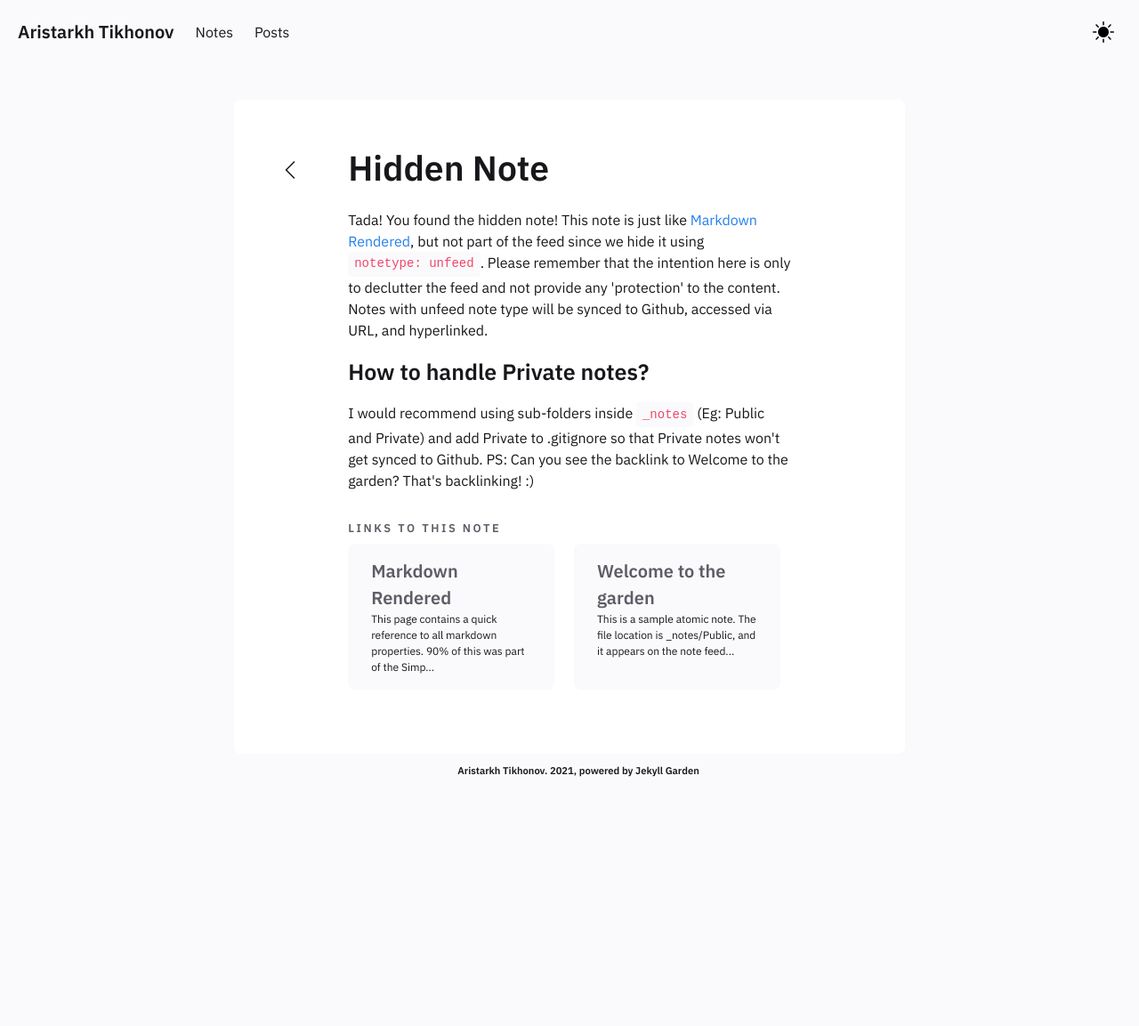
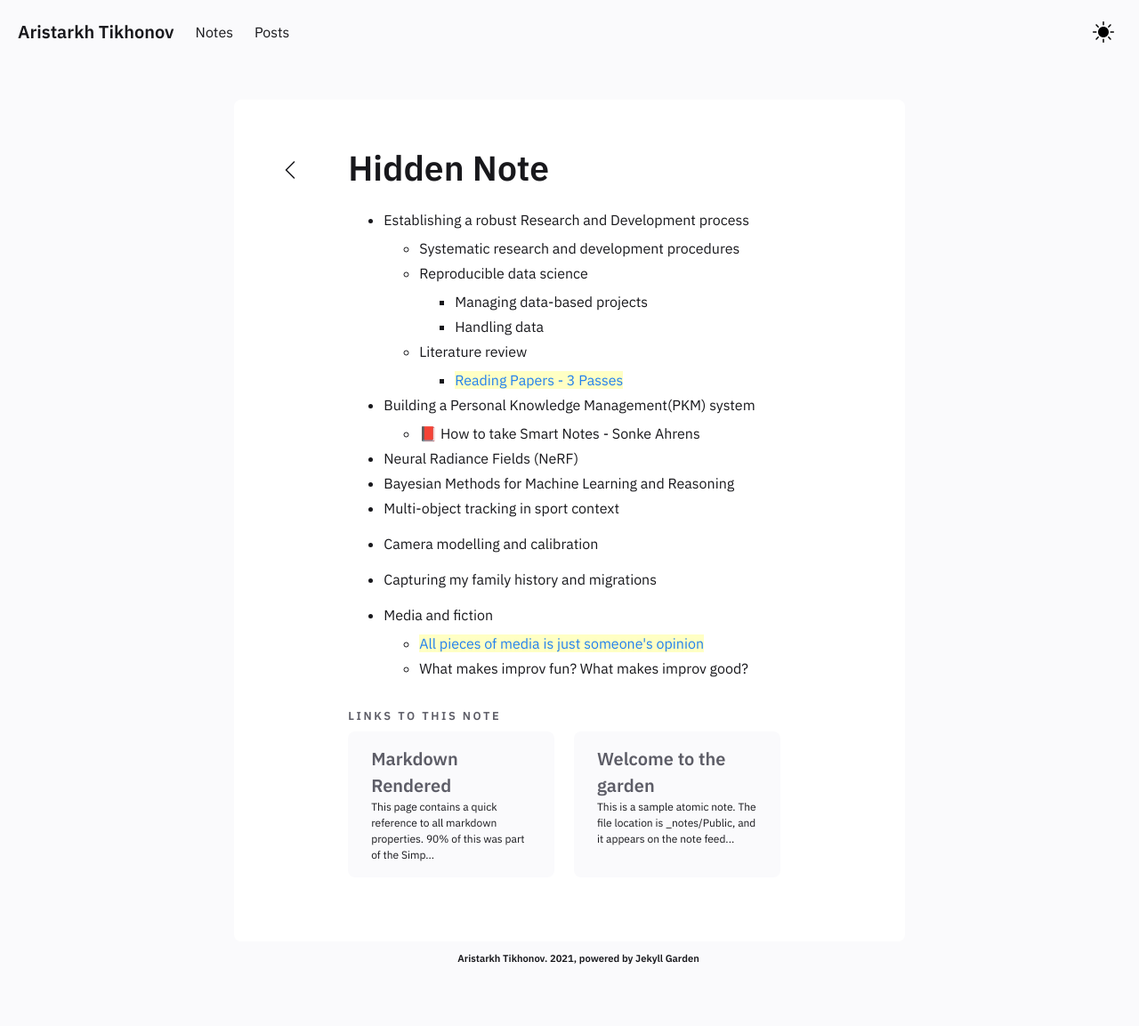
Before and after one commit to Aristarkh4/aristarkh4.github.io, a Jekyll site: the page built from _notes/Public/Hidden Note.md, in a window 1280 px wide. Shown: the whole page at 89% size. Built offline with Jekyll 4.4.1, drawn with Linux system fonts in a browser that asks for light colours; before the commit the page ends 942 px from its top, so only the background shows below that.

Commit message:
testing notes showing up

```diff
--- a/_notes/Public/Hidden Note.md
+++ b/_notes/Public/Hidden Note.md
@@ -1,11 +1,26 @@
 ---
 title: Hidden Note
-notetype : unfeed
+notetype : feed
 date : 01-01-2021
 ---
 
-Tada! You found the hidden note! This note is just like [[Markdown Rendered]], but not part of the feed since we hide it using `notetype: unfeed`. Please remember that the intention here is only to declutter the feed and not provide any 'protection' to the content. Notes with unfeed note type will be synced to Github, accessed via URL, and hyperlinked.
+- Establishing a robust Research and Development process
+    - Systematic research and development procedures
+    - Reproducible data science
+        - Managing data-based projects
+        - Handling data
+    - Literature review
+        - [[Reading Papers - 3 Passes]]
+- Building a Personal Knowledge Management(PKM) system
+    - 📕 How to take Smart Notes - Sonke Ahrens
 
-### How to handle Private notes?
+- Neural Radiance Fields (NeRF)
+- Bayesian Methods for Machine Learning and Reasoning
+- Multi-object tracking in sport context
+- Camera modelling and calibration
 
-I would recommend using sub-folders inside `_notes` (Eg: Public and Private) and add Private to .gitignore so that Private notes won't get synced to Github. PS: Can you see the backlink to Welcome to the garden? That's backlinking! :)
+- Capturing my family history and migrations
+
+- Media and fiction
+    - [[All pieces of media is just someone's opinion]]
+    - What makes improv fun? What makes improv good?
```
